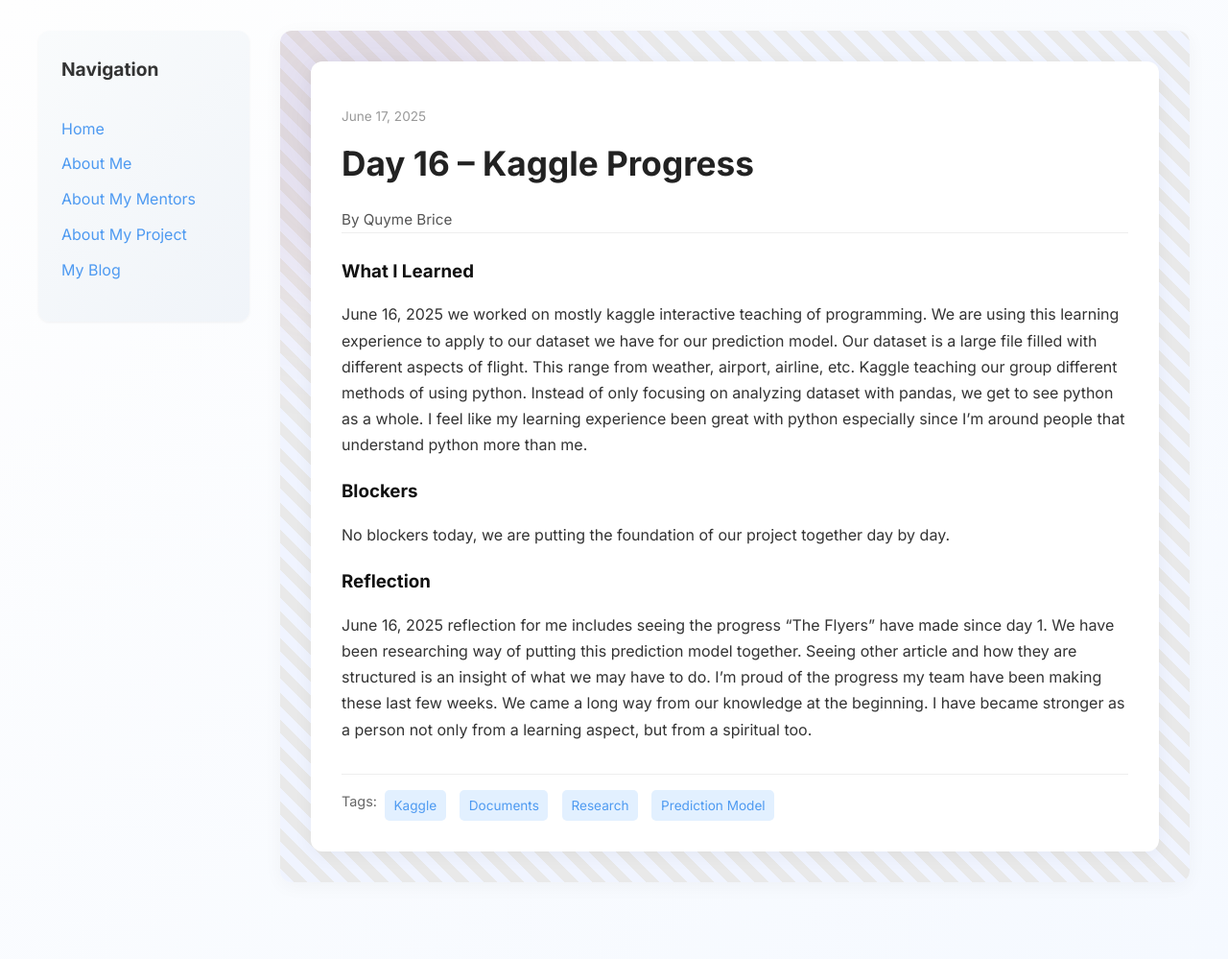
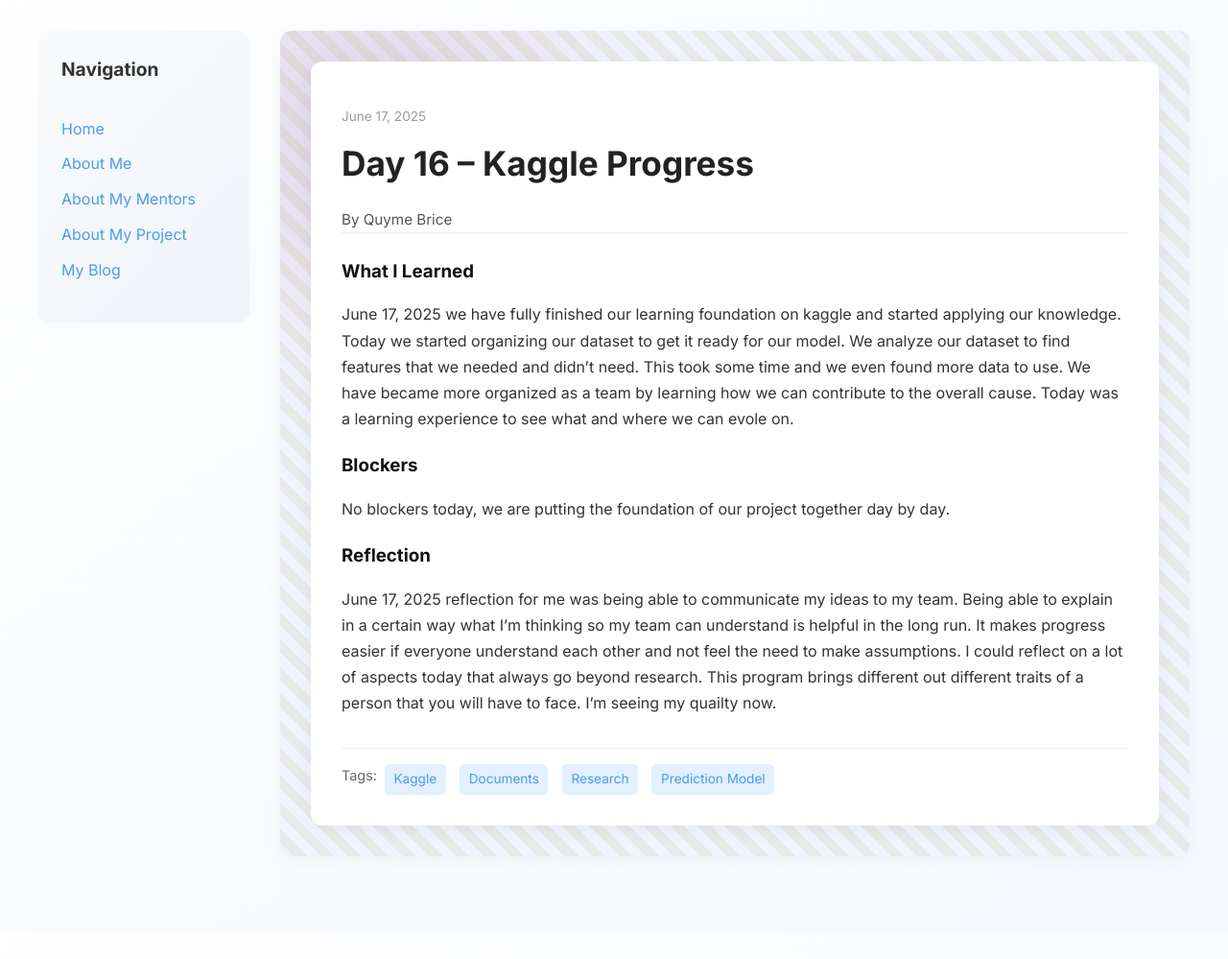
Before and after one commit to Qubri2/Qubri2.github.io, a Jekyll site: the page built from _posts/2025-06-17-day-16.md, in a window 1280 px wide. Shown: the whole page at 96% size. Built offline with Jekyll 4.4.1, drawn with Linux system fonts in a browser that asks for light colours; after the commit the page ends 972 px from its top, so only the background shows below that.

Commit message:
Update 2025-06-17-day-16.md

```diff
--- a/_posts/2025-06-17-day-16.md
+++ b/_posts/2025-06-17-day-16.md
@@ -7,7 +7,7 @@ permalink: /day16.html
 tags: ["Kaggle", "Documents", "Research", "Prediction Model"]
 
 what_i_learned: |
-  June 16, 2025 we worked on mostly kaggle interactive teaching of programming. We are using this learning experience to apply to our dataset we have for our prediction model. Our dataset is a large file filled with different aspects of flight. This range from weather, airport, airline, etc. Kaggle teaching our group different methods of using python. Instead of only focusing on analyzing dataset with pandas, we get to see python as a whole. I feel like my learning experience been great with python especially since I'm around people that understand python more than me.
+  June 17, 2025 we have fully finished our learning foundation on kaggle and started applying our knowledge. Today we started organizing our dataset to get it ready for our model. We analyze our dataset to find features that we needed and didn't need. This took some time and we even found more data to use. We have became more organized as a team by learning how we can contribute to the overall cause. Today was a learning experience to see what and where we can evole on.
 
 
 
@@ -15,5 +15,5 @@ blockers: |
   No blockers today, we are putting the foundation of our project together day by day.
 
 reflection: |
-  June 16, 2025 reflection for me includes seeing the progress "The Flyers" have made since day 1. We have been researching way of putting this prediction model together. Seeing other article and how they are structured is an insight of what we may have to do. I'm proud of the progress my team have been making these last few weeks. We came a long way from our knowledge at the beginning. I have became stronger as a person not only from a learning aspect, but from a spiritual too.
+  June 17, 2025 reflection for me was being able to communicate my ideas to my team. Being able to explain in a certain way what I'm thinking so my team can understand is helpful in the long run. It makes progress easier if everyone understand each other and not feel the need to make assumptions. I could reflect on a lot of aspects today that always go beyond research. This program brings different out different traits of a person that you will have to face. I'm seeing my quailty now.
 ---
```
